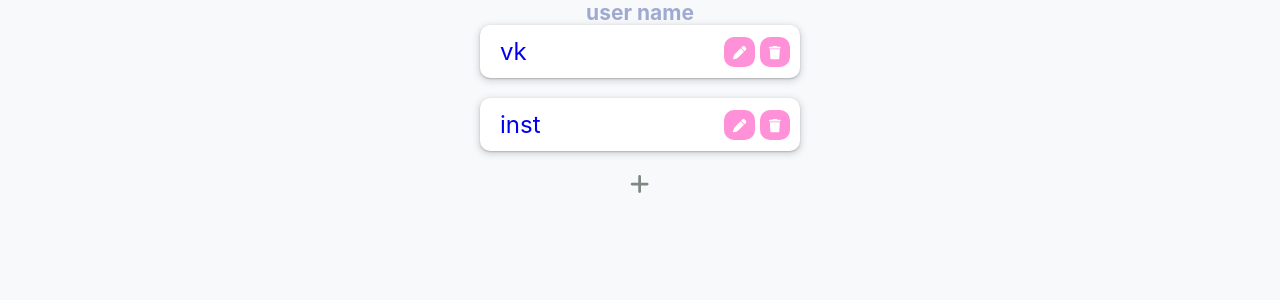
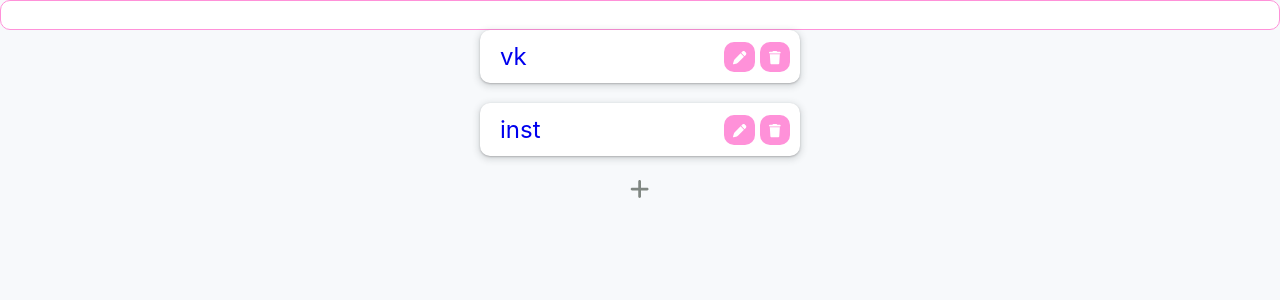
Before and after one commit to eelfy/linker, a React app in the folder frontend/: page / in a window 1280 px wide. Shown: the top 300 px of the page. Built offline with nearby package versions, Linux system fonts and the light colour scheme.

Commit message:
start using UserName component

```diff
--- a/frontend/src/pages/LinksConstructor/LinksConstructorTemplate.tsx
+++ b/frontend/src/pages/LinksConstructor/LinksConstructorTemplate.tsx
@@ -1,17 +1,12 @@
 import { FC } from 'react';
+import UserName from '../../components/UserName';
 import LinksTable from '../../components/LinksTable';
 import { ConstructorWrapper } from './LinksConstructorStyled';
 import { LinksConstructorTemplateProps } from './LinksConstructorTypes';
 
 const LinksConstructorTemplate: FC<LinksConstructorTemplateProps> = () => (
   <ConstructorWrapper>
-    <h1 style={{
-      color: 'var(--color-table-header-font)',
-    }}
-    >
-      user name
-
-    </h1>
+    <UserName />
     <LinksTable />
   </ConstructorWrapper>
 );
```
